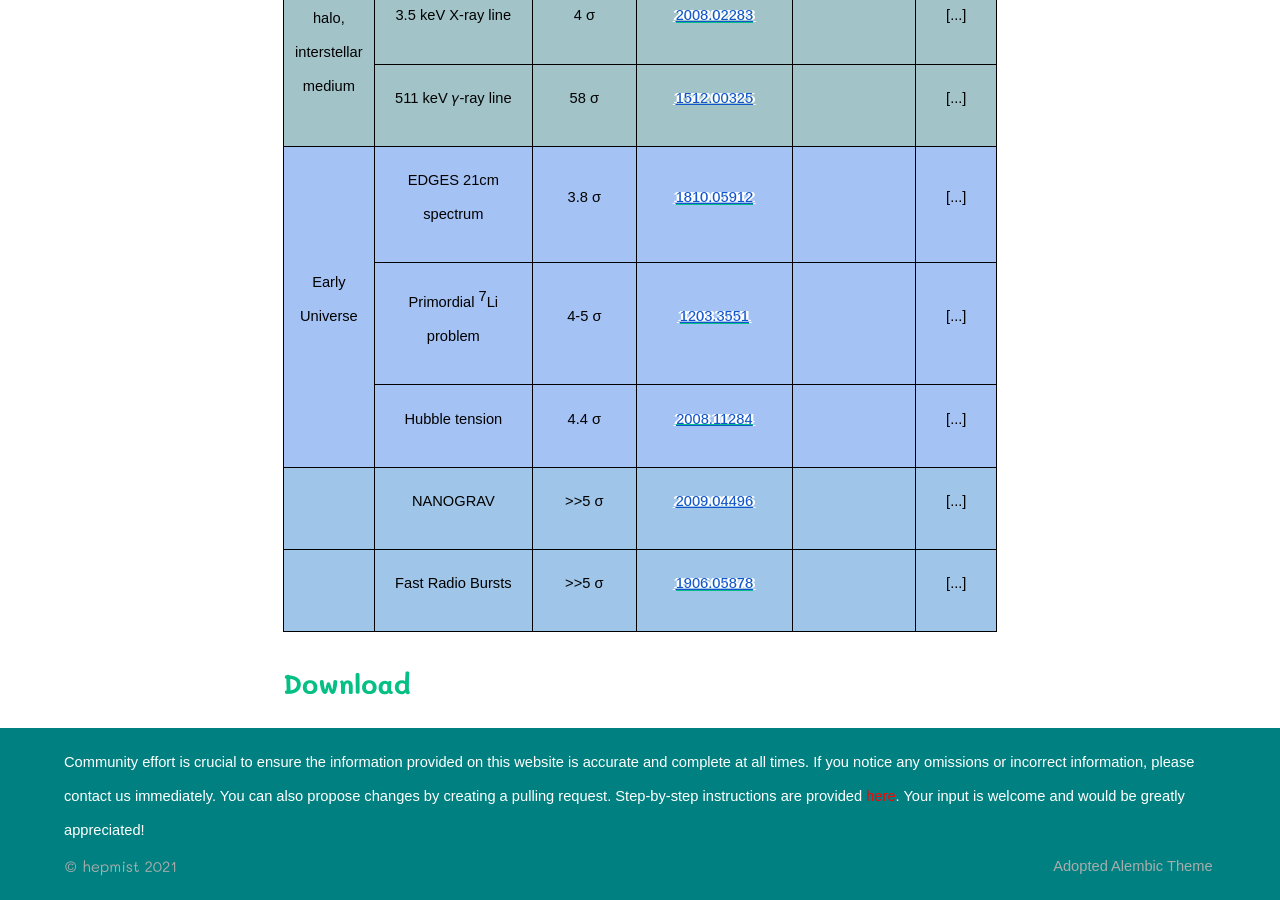
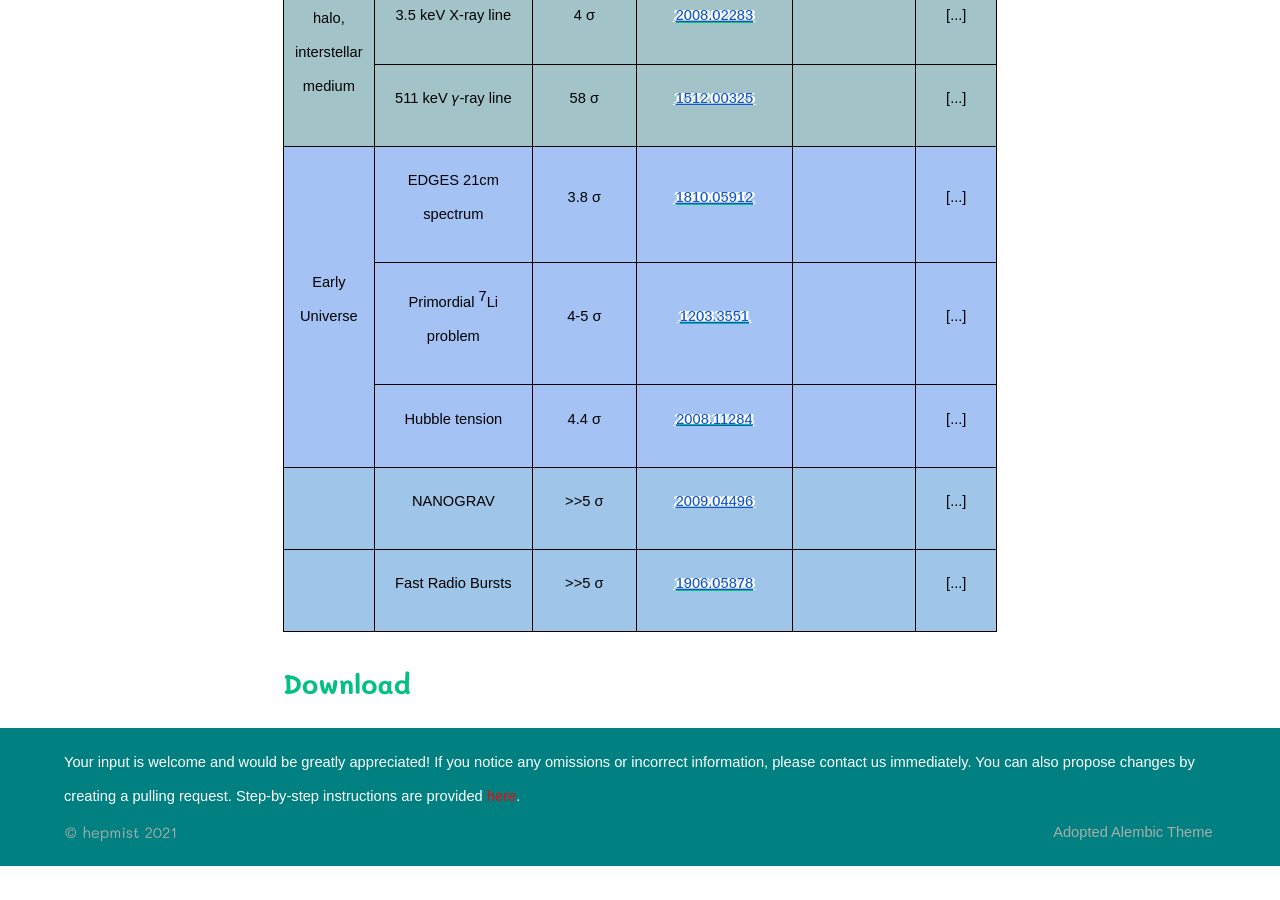
Before and after one commit to hepcomm/hepmist, a Jekyll site: the page built from index.md, in a window 1280 px wide and 900 px high, scrolled down 2440 px. Built offline with Jekyll 4.4.1, drawn with Linux system fonts in a browser that asks for light colours; after the commit the page ends 3306 px from its top, so only the background shows below that.

Commit message:
Update site-footer.html

```diff
--- a/_includes/site-footer.html
+++ b/_includes/site-footer.html
@@ -1,10 +1,7 @@
 <footer class="footer">
   <div class="container">
     <p style="color:white;">
-      Community effort is crucial to ensure the information provided on this website is accurate and complete at all times.
-      If you notice any omissions or incorrect information, please contact us immediately. You can also propose changes by creating a pulling request.
-      Step-by-step instructions are provided <a href="https://github.com/hepcomm/hepmist/blob/main/README.md", style="color:red;">here</a>.
-      Your input is welcome and would be greatly appreciated!
+      Your input is welcome and would be greatly appreciated! If you notice any omissions or incorrect information, please contact us immediately. You can also propose changes by creating a pulling request. Step-by-step instructions are provided <a href="https://github.com/hepcomm/hepmist/blob/main/README.md", style="color:red;">here</a>.
     </p>
 
     <div class="copyright  typeset">
```
